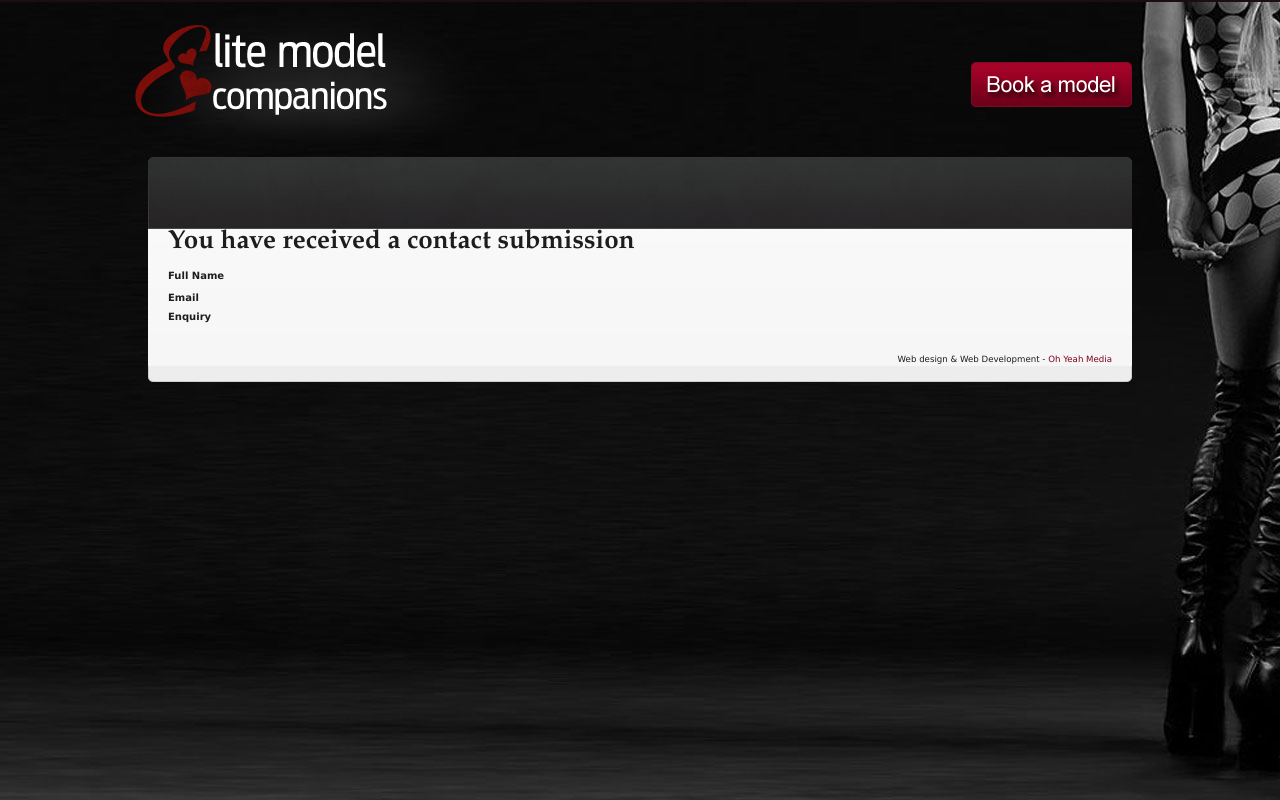
After one commit to vanvolkan/Elite-Model-Companions, a CakePHP app: the page made by app/views/elements/email/html/contactEmail.ctp in a window 1280 px wide. The commit adds this page. Run offline with PHP 8.4 and a stand-in for CakePHP, Linux system fonts and the light colour scheme; the template is opened without the code that fills it, so the values that code supplies are empty; some libraries are stand-ins or nearby versions.

Commit message:
Updates to contact us form

```diff
--- a/app/models/contact.php
+++ b/app/models/contact.php
@@ -6,13 +6,13 @@
 	    public $validate = array(
 		    'full_name' => array(
 		        'rule'=>array('minLength', 1),
-		        'message'=>'Name is required' ),
+		        'message'=>'Full Name is required' ),
 		    'email' => array(
 		        'rule'=>'email',
-		        'message'=>'Must be a valid email address' ),
+		        'message'=>'Please provide a valid email address' ),
 		    'enquiry' => array(
 		        'rule'=>array('minLength', 1),
-		        'message'=>'Feedback is required' )
+		        'message'=>'Enquiry is required' )
 		);
 	}
 
--- a/app/views/contacts/index.ctp
+++ b/app/views/contacts/index.ctp
@@ -25,6 +25,7 @@
 					echo $this->Form->input('enquiry');
     				echo $this->Form->end('Send', array('div' => array('class' => 'submit')));
 				?>
+				<div class="clear"></div>
 			</div>
 		</div>
 	</div>
--- /dev/null
+++ b/app/views/elements/email/html/contactEmail.ctp
@@ -0,0 +1,23 @@
+<h1>You have received a contact submission</h1>
+<table style="margin-top: 8px;">
+	<tr>
+		<td width="100"><b>Full Name</b></td>
+		<td><p><?php echo $Contact['Contact']['full_name']; ?></p></td>
+	</tr>
+	<tr>
+		<td><b>Email</b></td>
+		<td><p><?php echo $Contact['Contact']['email']; ?></p></td>
+	</tr>
+	<?php if (isset($Contact['Contact']['contact_number']) && !empty($Contact['Contact']['contact_number'])): ?>
+	<tr>
+		<td><b>Contact Number</b></td>
+		<td><p><?php echo $Contact['Contact']['contact_number']; ?></p></td>
+	</tr>
+	<?php endif; ?>
+	<tr>
+		<td colspan="2"><b>Enquiry</b></td>
+	</tr>
+	<tr>
+		<td colspan="2"><?php echo $Contact['Contact']['enquiry']; ?></p></td>
+	</tr>
+</table>
--- /dev/null
+++ b/app/views/elements/email/text/contactEmail.ctp
@@ -0,0 +1 @@
+You have received a contact submission\n\nFull Name: " . $Contact['Contact']['full_name'] . "\nEmail: " . $Contact['Contact']['email'] . "\nContact Number: " . $Contact['Contact']['contact_number'] . "\nEnquiry: " . $Contact['Contact']['enquiry']
--- /dev/null
+++ b/app/views/layouts/email/text/default.ctp
@@ -0,0 +1 @@
+<?php echo $content_for_layout; ?>
--- a/app/webroot/css/main.css
+++ b/app/webroot/css/main.css
@@ -511,6 +511,7 @@ div.siteForm div.submit input {
 	display: block;
 	margin: 5px 0;
 	color: #FFF;
+	float: right;
 }
 
 div.siteForm div.submit input:hover {
```
Also changed, not shown: app/controllers/contacts_controller.php (+5 -2 lines), app/views/employments/index.ctp (+7 -6 lines), app/views/layouts/email/html/default.ctp (added, +46 -0 lines), app/webroot/img/emcLogo-emailTemplate.jpg (added).
